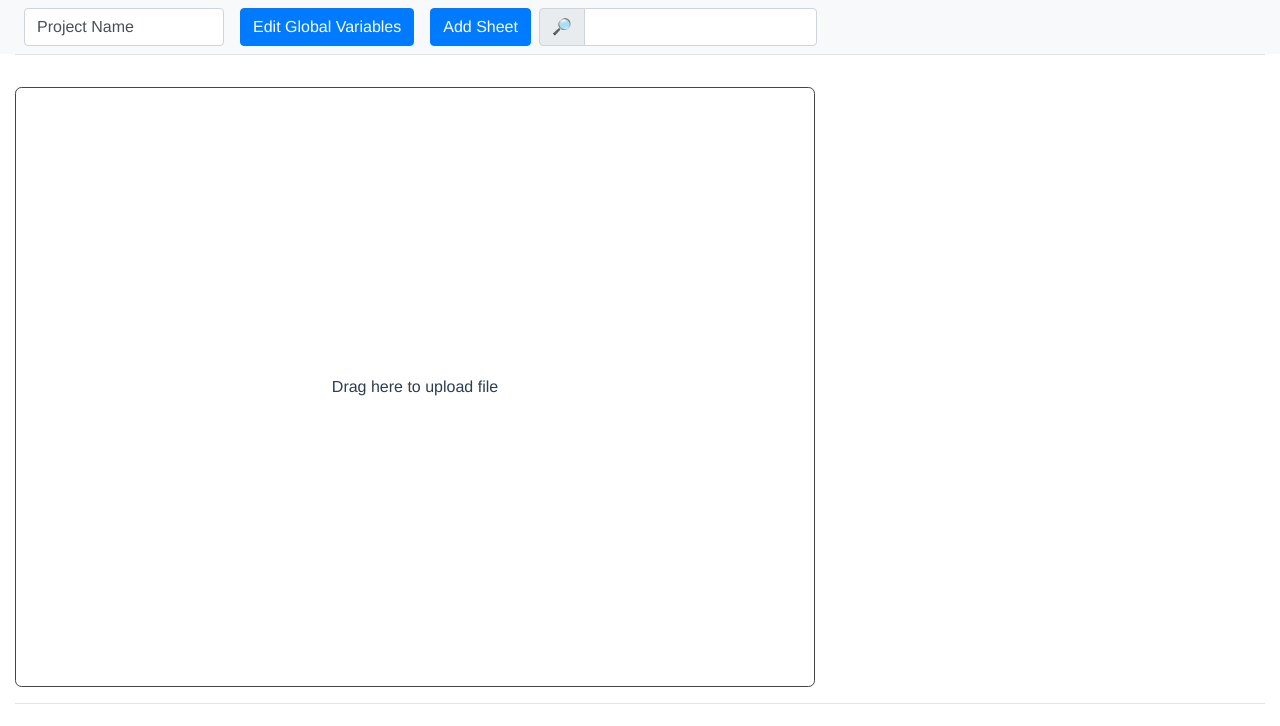
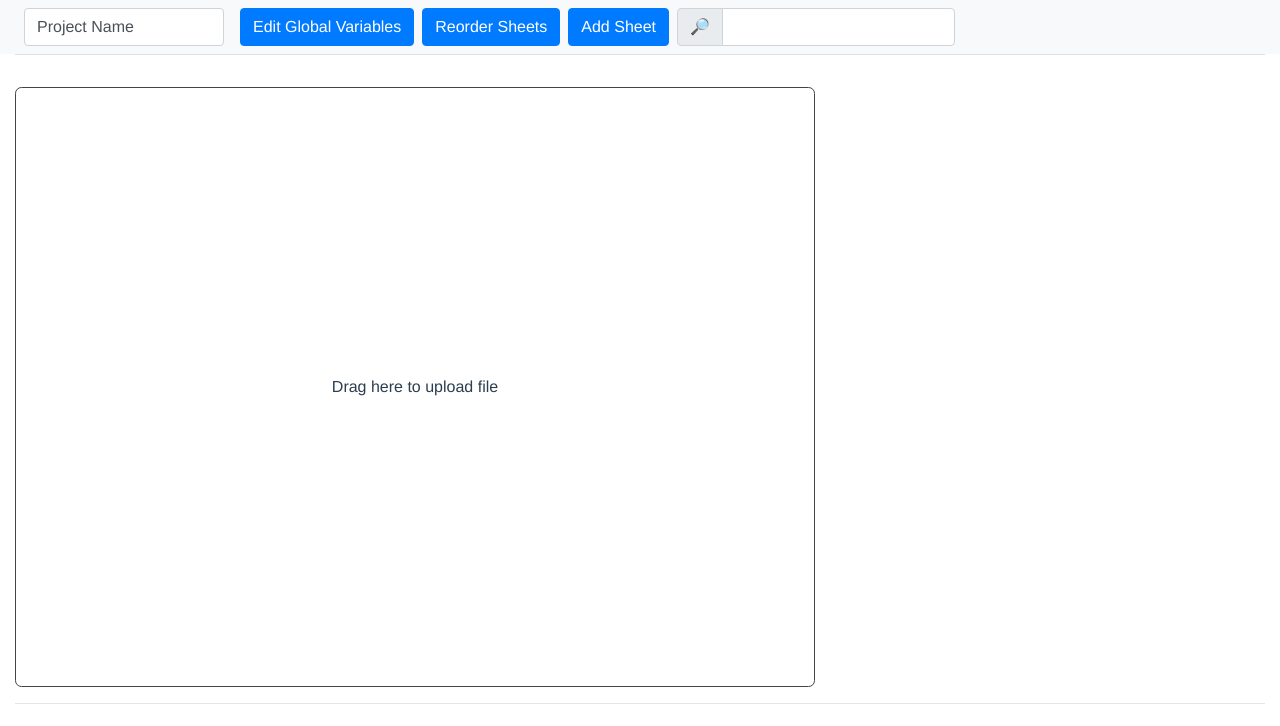
Before and after one commit to cheerfulstoic/json-db, a Vue app: page / in a window 1280 px wide. Shown: the top 726 px of the page. Built offline with nearby package versions, Linux system fonts and the light colour scheme.

Commit message:
Allow for reordering off sheets

```diff
--- a/src/App.vue
+++ b/src/App.vue
@@ -5,6 +5,15 @@
 
       <button data-toggle="modal" data-target="#global-variables-modal" class="btn btn-primary mx-2">
         Edit Global Variables
+      </button>
+
+      <button
+        type="button"
+        class="btn btn btn-primary"
+        data-toggle="modal"
+        data-target="#edit-sheets"
+      >
+        Reorder Sheets
       </button>
 
       <button class="btn btn-primary mx-2" v-on:click="add_sheet">Add Sheet</button>
@@ -77,6 +86,21 @@
         />
       </BootstrapModal>
     </div>
+
+    <BootstrapModal ok-only id="edit-sheets" title="Edit Sheets">
+      <h1>Sheet order</h1>
+      <h2>(drag to reorder)</h2>
+
+      <draggable class="dragArea list-group w-full" :list="database.sheets" @change="log">
+        <div
+          class="list-group-item bg-gray-300 m-1 p-3 rounded-md text-center"
+          v-for="sheet in database.sheets"
+          :key="sheet._id"
+        >
+          {{ sheet.name }}
+        </div>
+      </draggable>
+    </BootstrapModal>
   </div>
 </template>
 
@@ -88,6 +112,8 @@ import VariableEditor from './components/VariableEditor.vue'
 // import Graph from './components/Graph.vue';
 import RecordsSearch from './components/RecordsSearch.vue'
 import BootstrapModal from './components/BootstrapModal.vue'
+
+import { VueDraggableNext } from 'vue-draggable-next'
 
 import _ from 'lodash'
 
@@ -101,6 +127,8 @@ export default defineComponent({
     Sheet,
     RecordsSearch,
     BootstrapModal,
+
+    Draggable: VueDraggableNext,
   },
   data(): {
     database: db.Database
--- a/src/components/Sheet.vue
+++ b/src/components/Sheet.vue
@@ -4,7 +4,7 @@
       type="button"
       class="btn btn btn-primary btn-secondary"
       data-toggle="modal"
-      v-bind:data-target="'#sheet-modal-' + sheet._id"
+      data-target="#edit-sheet-modal"
     >
       Edit Sheet
     </button>
@@ -279,7 +279,7 @@
     </table>
     <button class="btn btn-primary add-row-btn" v-on:click="add_record('bottom')">Add Record</button>
 
-    <BootstrapModal ok-only v-bind:id="'sheet-modal-' + sheet._id" title="Edit Sheet">
+    <BootstrapModal ok-only id="edit-sheet-modal" title="Edit Sheet">
       <div class="form-group">
         <label>
           Name
```
